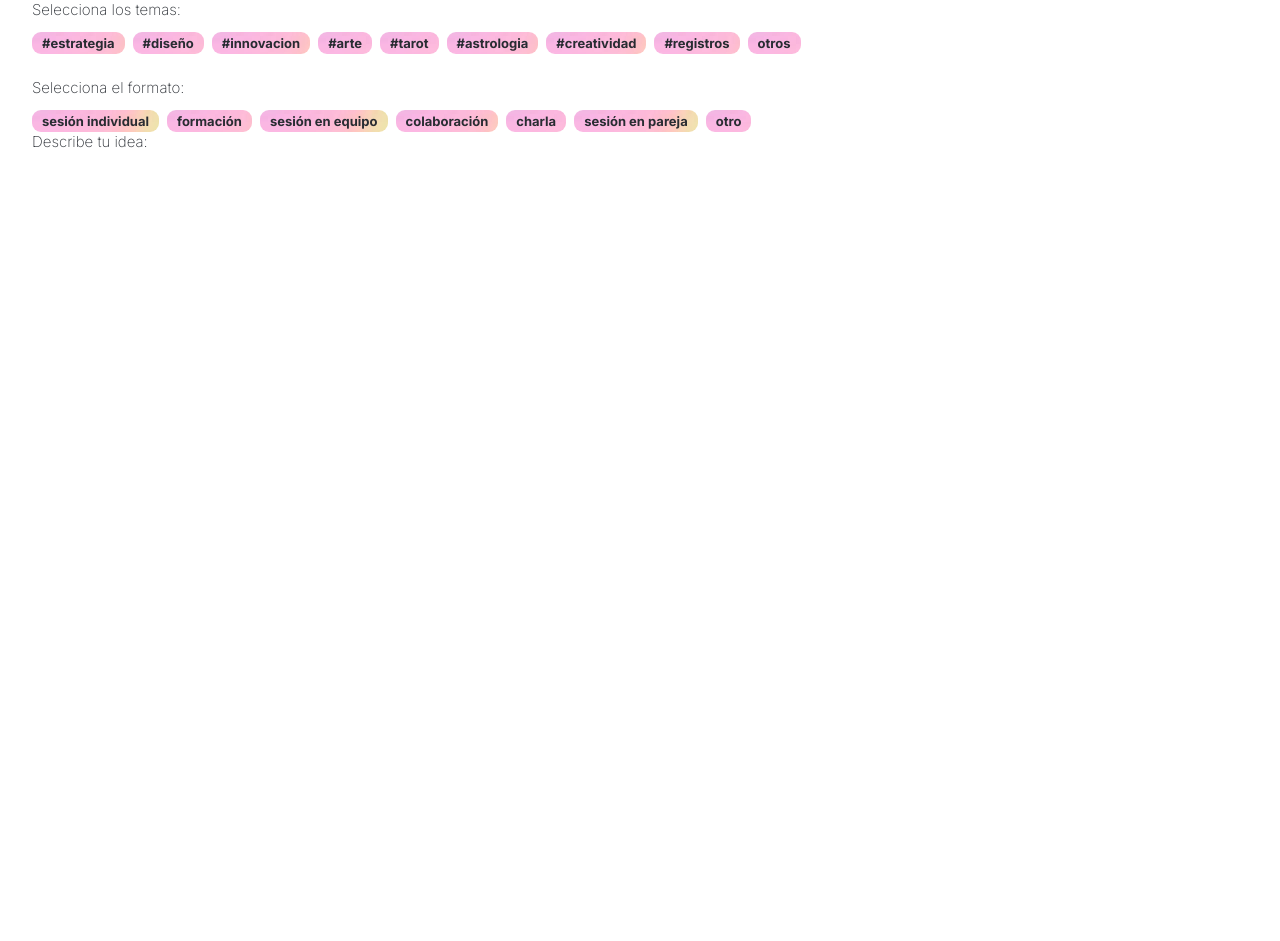
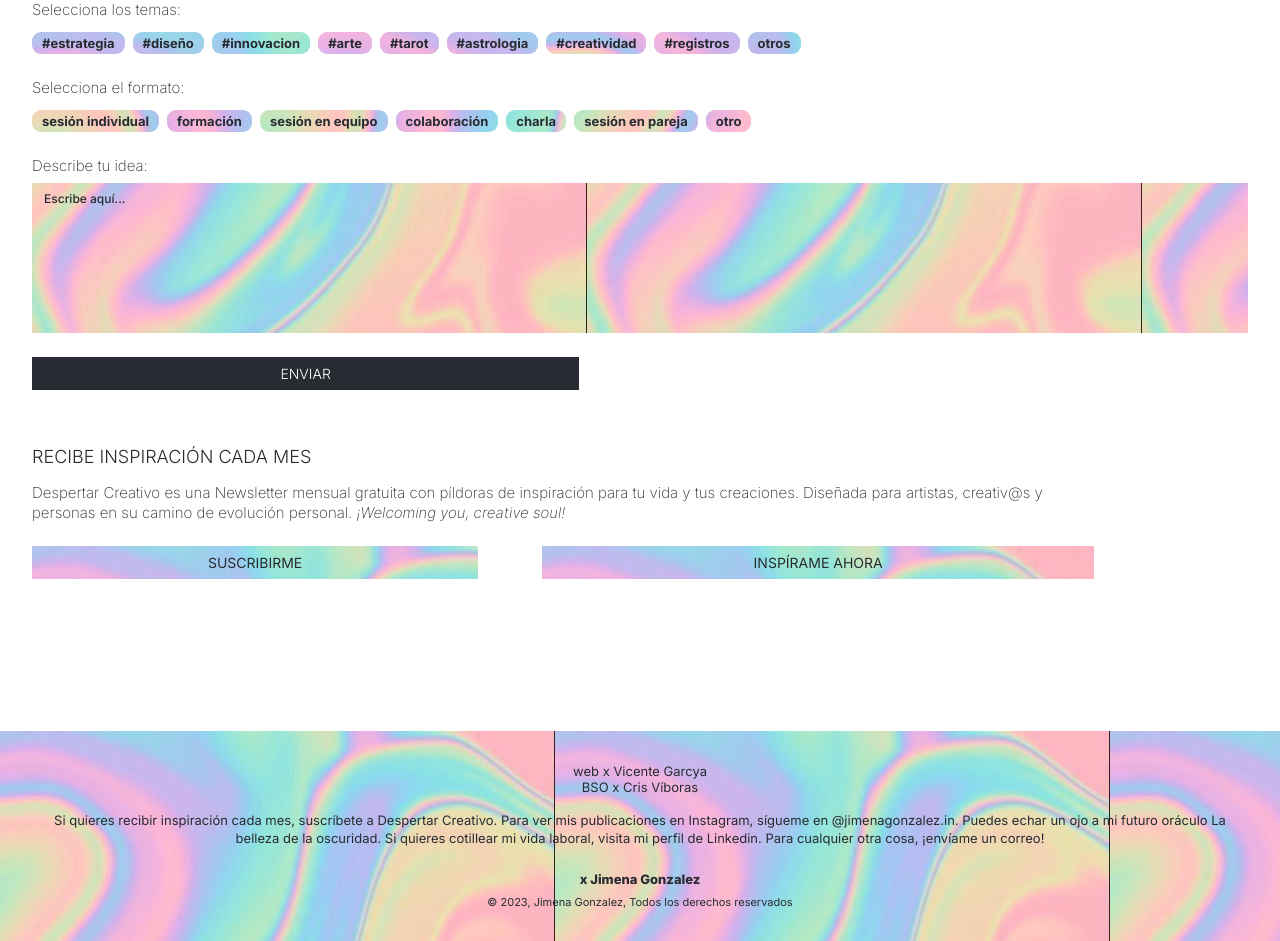
Before and after one commit to vicentegarcya/jimenagonzalez.in, a Next.js app: page / in a window 1280 px wide. Shown: the part 840-1781 px from the top of the page. Before the commit the page ends 1097 px from the top, so only its background shows below. Built offline with nearby package versions, Linux system fonts and the light colour scheme.

Commit message:
finish formulario and inspirate sections

```diff
--- a/components/footer.js
+++ b/components/footer.js
@@ -3,10 +3,11 @@ import styles from "./footer.module.css";
 export default function Footer() {
   return (
     <footer className={styles.footer}>
-      <p>
-        © 2023 Jimena Gonzalez,<br></br>Todos los derechos reservados
-      </p>
-      <p>web by<br></br>vicentegarcya</p>
+      <p>web x <a href='https://www.vicentegarcya.com/' target="_blank">Vicente Garcya</a></p>
+      <p>BSO x Cris Víboras</p>
+      <p>Si quieres recibir inspiración cada mes, suscríbete a <a href='https://mailchi.mp/cad3bc2e7c34/despertar-creativo' target="_blank">Despertar Creativo</a>. Para ver mis publicaciones en Instagram, sígueme en <a href='https://www.instagram.com/jimenagonzalez.in/' target="_blank">@jimenagonzalez.in</a>. Puedes echar un ojo a mi futuro oráculo <a href='https://www.labellezadelaoscuridad.com/' target="_blank">La belleza de la oscuridad</a>. Si quieres cotillear mi vida laboral, visita <a href='https://www.linkedin.com/in/jimena-gonzalez-collados/' target="_blank">mi perfil de Linkedin</a>. Para cualquier otra cosa, <a href="mailto:jimenagonzalez.in@gmail.com">¡envíame un correo!</a></p>
+      <p>x Jimena Gonzalez</p>
+      <p>© 2023, Jimena Gonzalez, Todos los derechos reservados</p>
     </footer>
   );
 }
--- a/components/footer.module.css
+++ b/components/footer.module.css
@@ -5,14 +5,31 @@
   width: 100dvw;
   height: fit-content;
   display: flex;
-    justify-content: space-between;
-    align-items: flex-end;
-    font-size: 12px;
-    padding: 0.5rem;
-    padding-bottom: 0.5rem;
-    font-family: 'Eina03-regular';
+  flex-direction: column;
+  justify-content: flex-start;
+  align-items: center;
+  font-size: 13px;
+  padding: 2rem;
+  background: url("../public/PSICODELICO.jpeg");
+  margin-top: 3rem;
+  font-weight: 400;
 }
 
 .footer > p:nth-child(2) {
-    text-align: end;
+  margin-bottom: 1rem;
 }
+.footer > p:nth-child(3) {
+  margin-bottom: 1.5rem;
+  line-height: 1.4;
+  text-align: center;
+}
+.footer > p:nth-child(4) {
+  align-self: center;
+  margin-bottom: 0.5rem;
+  font-weight: 800;
+}
+.footer > p:nth-child(5) {
+  align-self: center;
+  text-align: center;
+  font-size: 11px;
+}
--- a/components/header.js
+++ b/components/header.js
@@ -5,7 +5,7 @@ export default function Header() {
   return (
     <header className={styles.header}>
       <div className={styles.bso}>
-        <h3>ESCUCHA MI BSO</h3>
+        <h3>explora con BSO</h3>
         <Image
           src={"/play_btn.png"}
           width={15}
--- a/components/header.module.css
+++ b/components/header.module.css
@@ -28,4 +28,5 @@
   margin-right: 12px;
   font-weight: 600;
   margin-top: 0.25px;
+  mix-blend-mode: difference;
 }
--- a/components/layout.js
+++ b/components/layout.js
@@ -7,7 +7,7 @@ export default function Layout({ children }) {
   return (
     <div className={styles.App}>
       <Head>
-        <title>Jimeneat</title>
+        <title>jimenagonzalez.in</title>
         <meta name="description" content="Your go-to app" />
         <meta name="viewport" content="width=device-width, initial-scale=1" />
         <link rel="preconnect" href="https://fonts.googleapis.com"></link>
@@ -22,10 +22,8 @@ export default function Layout({ children }) {
         ></link>
       </Head>
       <Header />
-      <main className={styles.App_main}>
-        {children}
-      </main>
-      {/* <Footer /> */}
+      <main className={styles.App_main}>{children}</main>
+      <Footer />
     </div>
   );
 }
--- a/components/propuestaForm.js
+++ b/components/propuestaForm.js
@@ -1,32 +1,93 @@
+import { useState } from "react";
 import styles from "./propuestaForm.module.css";
 
 export default function PropuestaForm() {
+  const [temas, setTemas] = useState([]);
+  const [formato, setFormato] = useState([]);
+  const [idea, setIdea] = useState("");
+
+  const handleChange = (e) => {
+    if (e.target.name === "idea") {
+      setIdea(e.target.value);
+    }
+
+    if (!e.target.classList.contains("seleccionado")) {
+      if (e.target.parentNode.className.split("_")[1].split("_") == "temas") {
+        e.target.classList.add("seleccionado");
+        setTemas([...temas, e.target.value]);
+      } else if (
+        e.target.parentNode.className.split("_")[1].split("_") == "formato"
+      ) {
+        e.target.classList.add("seleccionado");
+        setFormato([...formato, e.target.value]);
+      }
+    } else {
+      if (e.target.parentNode.className.split("_")[1].split("_") == "temas") {
+        e.target.classList.remove("seleccionado");
+        setTemas([...temas].filter(element => element != e.target.value));
+      } else if (
+        e.target.parentNode.className.split("_")[1].split("_") == "formato"
+      ) {
+        e.target.classList.remove("seleccionado");
+        setFormato([...formato].filter(element => element != e.target.value));
+      }
+    }
+  };
+
+  const handleSubmit = (e) => {
+    e.preventDefault();
+
+    console.log(temas, formato, idea);
+  };
+
   return (
     <div className={styles.propuesta_form}>
-      <form>
+      <form onSubmit={handleSubmit}>
         <fieldset className={styles.temas}>
           <legend>Selecciona los temas:</legend>
-          <input type="button" value="#estrategia" />
-          <input type="button" value="#diseño" />
-          <input type="button" value="#innovacion" />
-          <input type="button" value="#arte" />
-          <input type="button" value="#tarot" />
-          <input type="button" value="#astrologia" />
-          <input type="button" value="#creatividad" />
-          <input type="button" value="#registros" />
-          <input type="button" value="otros" />
+          <input onClick={handleChange} type="button" value="#estrategia" />
+          <input onClick={handleChange} type="button" value="#diseño" />
+          <input onClick={handleChange} type="button" value="#innovacion" />
+          <input onClick={handleChange} type="button" value="#arte" />
+          <input onClick={handleChange} type="button" value="#tarot" />
+          <input onClick={handleChange} type="button" value="#astrologia" />
+          <input onClick={handleChange} type="button" value="#creatividad" />
+          <input onClick={handleChange} type="button" value="#registros" />
+          <input onClick={handleChange} type="button" value="otros" />
         </fieldset>
         <fieldset className={styles.formato}>
           <legend>Selecciona el formato:</legend>
-          <input type="button" value="sesión individual" />
-          <input type="button" value="formación" />
-          <input type="button" value="sesión en equipo" />
-          <input type="button" value="colaboración" />
-          <input type="button" value="charla" />
-          <input type="button" value="sesión en pareja" />
-          <input type="button" value="otro" />
+          <input
+            onClick={handleChange}
+            type="button"
+            value="sesión individual"
+          />
+          <input onClick={handleChange} type="button" value="formación" />
+          <input
+            onClick={handleChange}
+            type="button"
+            value="sesión en equipo"
+          />
+          <input onClick={handleChange} type="button" value="colaboración" />
+          <input onClick={handleChange} type="button" value="charla" />
+          <input
+            onClick={handleChange}
+            type="button"
+            value="sesión en pareja"
+          />
+          <input onClick={handleChange} type="button" value="otro" />
         </fieldset>
-        <label>Describe tu idea:</label>
+        <div className={styles.describe_tu_idea}>
+          <label>Describe tu idea:</label>
+          <textarea
+            name="idea"
+            value={idea}
+            onChange={handleChange}
+            placeholder="Escribe aquí..."
+            required
+          />
+        </div>
+        <button type="submit">ENVIAR</button>
       </form>
     </div>
   );
--- a/components/propuestaForm.module.css
+++ b/components/propuestaForm.module.css
@@ -1,18 +1,107 @@
 .propuesta_form input {
   all: unset;
-    background-color: #D9D9D9;
+  background-color: #d9d9d9;
   border-radius: 9px;
   padding: 3px 10px;
   font-size: 13px;
   font-weight: 700;
   margin-right: 8px;
   margin-top: 5px;
-    background: url('../public/PSICODELICO.jpeg');
-    background-position-y: 100px;
+  background: url("../public/PSICODELICO.jpeg");
+  background-position: 0 0;
 }
 
-.propuesta_form input:checked {
-    color: #fff;
+/* CUADRANDO EL FONDO CON LOS BOTONES */
+
+.temas > input:nth-child(3) {
+  background-position-x: -101px;
+}
+
+.temas > input:nth-child(4) {
+  background-position-x: -180px;
+}
+
+.temas > input:nth-child(5) {
+  background-position-x: 0px;
+  background-position-y: -26px;
+}
+
+.temas > input:nth-child(6) {
+  background-position-x: -62px;
+  background-position-y: -26px;
+}
+
+.temas > input:nth-child(7) {
+  background-position-x: -104px;
+  background-position-y: -26px;
+}
+
+.temas > input:nth-child(8) {
+  background-position-x: 0px;
+  background-position-y: -52px;
+}
+
+.temas > input:nth-child(9) {
+  background-position-x: -108px;
+  background-position-y: -52px;
+}
+
+.temas > input:nth-child(10) {
+  background-position-x: -201px;
+  background-position-y: -52px;
+}
+
+.formato > input:nth-child(2) {
+  background-position-x: 0px;
+  background-position-y: -105px;
+}
+
+.formato > input:nth-child(3) {
+  background-position-x: -135px;
+  background-position-y: -105px;
+}
+
+.formato > input:nth-child(4) {
+  background-position-x: 0px;
+  background-position-y: -131px;
+}
+
+.formato > input:nth-child(5) {
+  background-position-x: -135px;
+  background-position-y: -131px;
+}
+
+.formato > input:nth-child(6) {
+  background-position-x: -246px;
+  background-position-y: -131px;
+}
+
+.formato > input:nth-child(7) {
+  background-position-x: 0px;
+  background-position-y: -157px;
+}
+
+.formato > input:nth-child(8) {
+  background-position-x: -130px;
+  background-position-y: -157px;
+}
+
+.propuesta_form textarea {
+  background: url("../public/PSICODELICO.jpeg");
+  background-position-x: 0px;
+  background-position-y: -207px;
+  border: none;
+  resize: none;
+  font-family: "Inter";
+  font-size: 12px;
+  padding: 0.5rem 0.75rem;
+  height: 150px;
+  outline: none;
+}
+
+.propuesta_form textarea::placeholder {
+  color: #282c32;
+  font-weight: 500;
 }
 
 .propuesta_form legend {
@@ -22,3 +111,28 @@
 .propuesta_form fieldset {
   margin-top: 1.5rem;
 }
+
+.describe_tu_idea {
+  display: flex;
+  flex-direction: column;
+  margin-top: 1.5rem;
+}
+
+.describe_tu_idea label {
+  margin-bottom: 0.5rem;
+}
+
+.propuesta_form button {
+  margin-top: 1.5rem;
+  border: none;
+  padding: 8px 20px;
+  font-size: 15px;
+  width: 45%;
+  text-align: center;
+  background: transparent;
+  font-weight: 400;
+  color: #fff;
+  background-color: #282c32;
+  font-weight: 300;
+  font-size: 14px;
+}
--- a/components/service.js
+++ b/components/service.js
@@ -18,7 +18,7 @@ export default function Service({title, description, hashtags, price}) {
   return (
     <div className={styles.servicio_detalle}>
       <div className={styles.servicio_detalle_titulo}>
-        <p>→ {title}</p>
+        <p onClick={() => setDesplegado(!desplegado)}>→ {title}</p>
         <button onClick={() => setDesplegado(!desplegado)}>
           {!desplegado ? "+" : "-"}
         </button>
--- a/pages/index.js
+++ b/pages/index.js
@@ -111,6 +111,19 @@ export default function Home() {
             <PropuestaForm />
           </div>
         </section>
+        <section className={styles.inspirate_cada_mes}>
+          <h3>RECIBE INSPIRACIÓN CADA MES</h3>
+          <p>
+            Despertar Creativo es una Newsletter mensual gratuita con píldoras
+            de inspiración para tu vida y tus creaciones. Diseñada para
+            artistas, creativ@s y personas en su camino de evolución personal.
+            <span> ¡Welcoming you, creative soul!</span>
+          </p>
+          <div className={styles.inspirate_cta_div}>
+            <button>SUSCRIBIRME</button>
+            <button>INSPÍRAME AHORA</button>
+          </div>
+        </section>
       </main>
     </Layout>
   );
--- a/styles/Home.module.css
+++ b/styles/Home.module.css
@@ -90,3 +90,59 @@
 .servicio:nth-child(4) h3 {
   margin-bottom: 1rem;
 }
+
+.inspirate_cada_mes {
+  padding: 2rem;
+  padding-top: 0;
+  font-weight: 200;
+  font-size: 15px;
+}
+
+.inspirate_cada_mes h3 {
+  margin-bottom: 1rem;
+  font-size: 18px;
+}
+
+.inspirate_cada_mes p {
+  width: 80dvw;
+  line-height: 1.3;
+}
+
+.inspirate_cada_mes p span {
+  font-family: 'Inter-italic';
+}
+
+.inspirate_cta_div {
+  width: 83dvw;
+  display: flex;
+  justify-content: space-between;
+  margin-top: 0.5rem;
+  margin-bottom: 35dvh;
+}
+
+.inspirate_cta_div button {
+  margin-top: 1rem;
+  border: none;
+  padding: 8px 10px;
+  font-size: 15px;
+  width: 49%;
+  text-align: center;
+  background: transparent;
+  font-weight: 400;
+  color: #fff;
+  background-color: #282c32;
+  font-weight: 400;
+  font-size: 14px;
+}
+
+.inspirate_cta_div > button:nth-child(1) {
+  width: 42%;
+  background: url("../public/PSICODELICO.jpeg");
+  color: #282c32;
+}
+
+.inspirate_cta_div > button:nth-child(2) {
+  width: 52%;
+  background: url("../public/PSICODELICO.jpeg");
+  color: #282c32;
+}
--- a/styles/globals.css
+++ b/styles/globals.css
@@ -1,6 +1,11 @@
 @font-face {
   font-family: 'Inter-italic';
   src: url('../public/fonts/Inter-ExtraLightItalic.otf');
+}
+
+@font-face {
+  font-family: 'Inter-extralight';
+  src: url('../public/fonts/Inter-ExtraLight.otf');
 }
 
 :root {
@@ -22,6 +27,7 @@ body {
   max-width: 100dvw;
   overflow-x: hidden;
   font-family: 'Inter', sans-serif;
+  position: relative;
 }
 
 button {
@@ -45,3 +51,8 @@ h3 {
 fieldset {
   border: 0;
 }
+
+input.seleccionado {
+  background: #282c32 !important;
+  color: #fff !important;
+}
```
Also changed, not shown: components/service.module.css (+4 -3 lines), public/fonts/Inter-ExtraLight.otf (added). Lines whose indentation alone changed are shown as unchanged.
